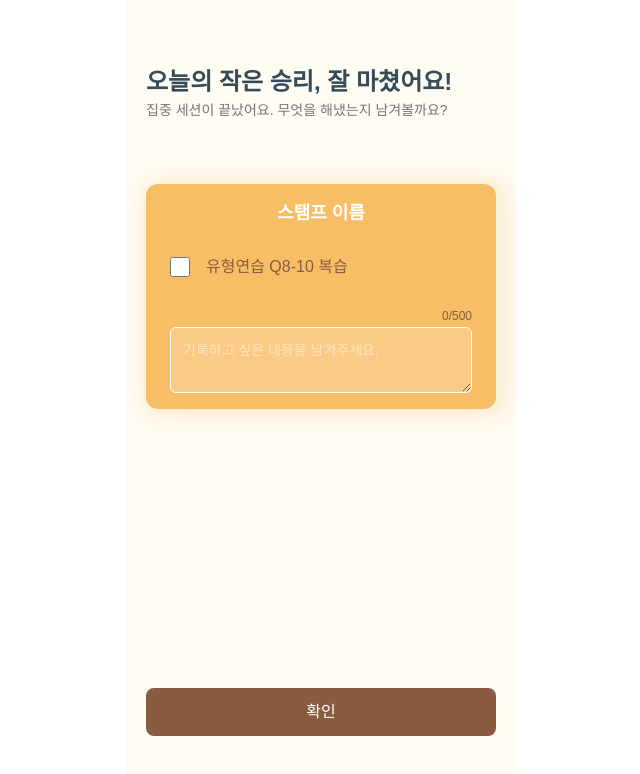
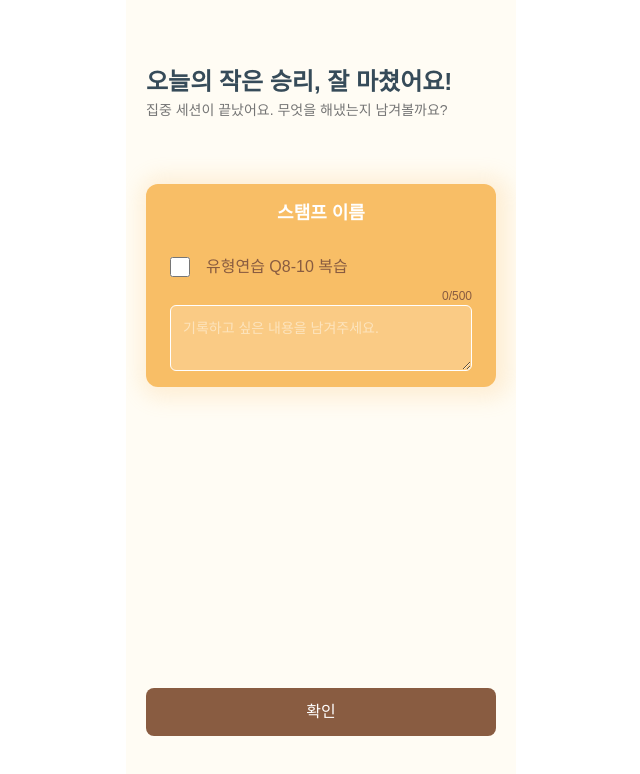
Before and after one commit to ccconac/JECT-4-client, a React (Vite) app: page /log in a window 1280 px wide. Both pictures are taken after a click on the button "확인". Shown: the top 774 px of the page, without its empty margins (319-959 px from the left). Built offline with nearby package versions, Linux system fonts and the light colour scheme; a web font is replaced by a local one.

Commit message:
fix : coderabbitai 개선사항 수정

```diff
--- a/src/pages/pomodoro/log/LogPage.tsx
+++ b/src/pages/pomodoro/log/LogPage.tsx
@@ -9,6 +9,7 @@ const LogPage = () => {
     const [isOpen, setIsOpen] = useState(false);
     const [text, setText] = useState('');
     const maxLength = 500;
+    const timeSpent = '75:00';
 
     return (
         <div className="flex min-h-screen flex-col justify-between">
@@ -30,8 +31,8 @@ const LogPage = () => {
                                     <LogMissionItem />
                                 </div>
                             </div>
-                            <div className="w-full">
-                                <div className="text-caption text-text-sub absolute right-11">
+                            <div className="-mt-5 w-full">
+                                <div className="text-caption text-text-sub flex justify-end">
                                     {text.length}/{maxLength}
                                 </div>
                                 <textarea
@@ -39,7 +40,7 @@ const LogPage = () => {
                                     onChange={(e) => setText(e.target.value)}
                                     maxLength={maxLength}
                                     placeholder="기록하고 싶은 내용을 남겨주세요."
-                                    className="text-background text-small mt-5 flex w-full justify-center rounded-md border border-white bg-white/20 p-3"
+                                    className="text-background text-small flex w-full justify-center rounded-md border border-white bg-white/20 p-3"
                                 />
                             </div>
                         </div>
@@ -77,7 +78,7 @@ const LogPage = () => {
 
                                 <CircularProgressbar
                                     value={100}
-                                    text="75:00"
+                                    text={timeSpent}
                                     strokeWidth={9}
                                     styles={buildStyles({
                                         pathColor: `url(#gradientId)`,
```
